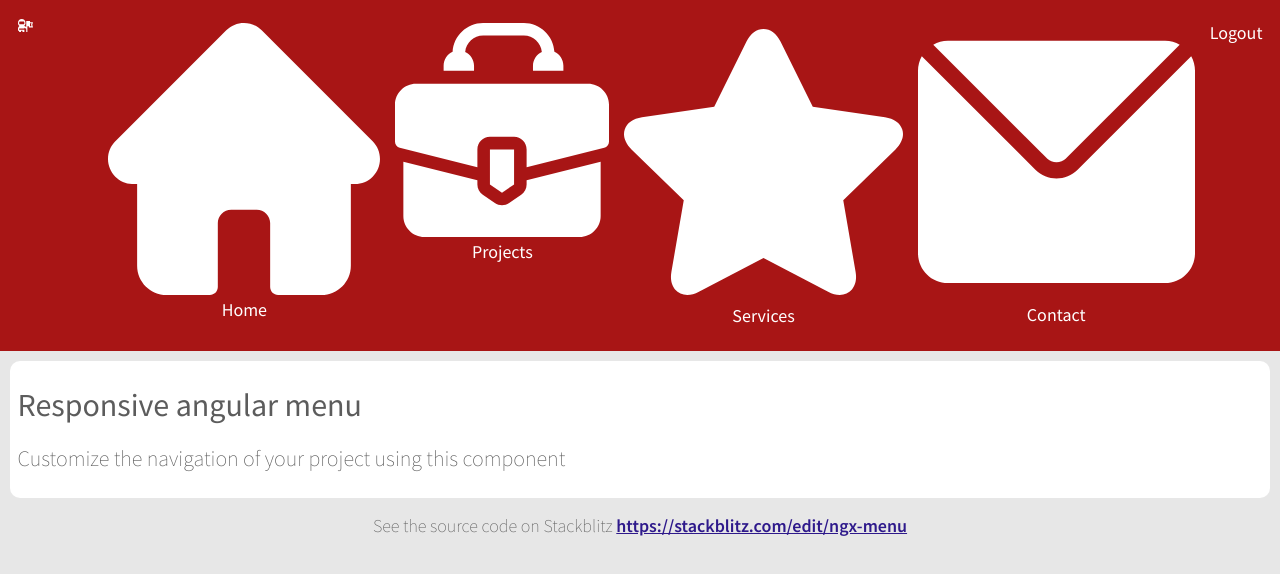
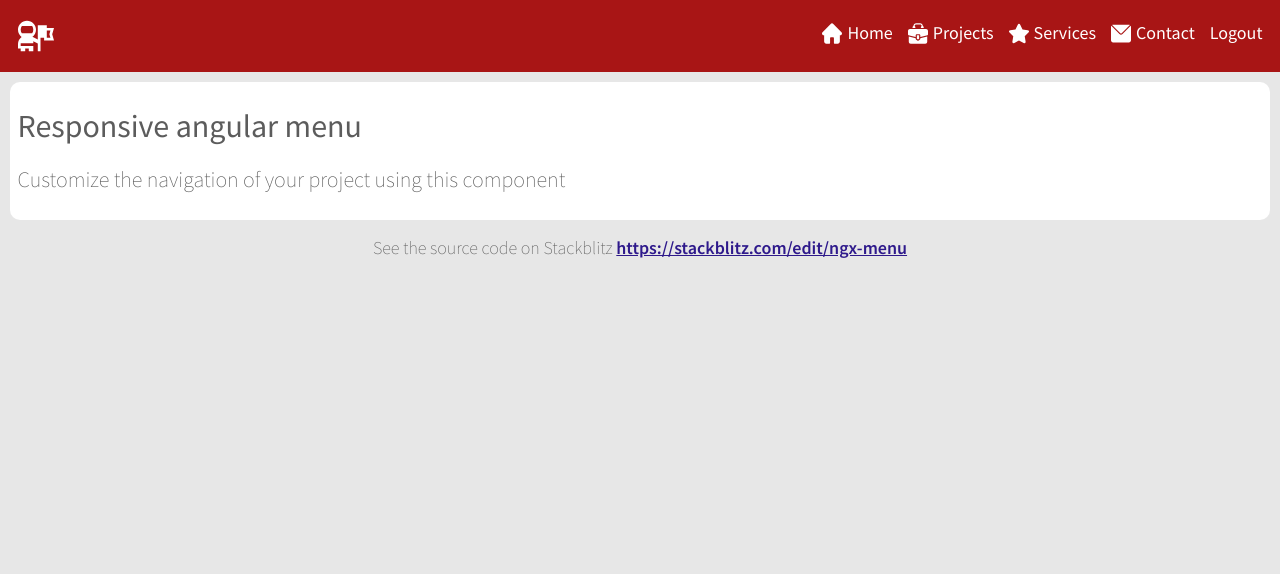
Before and after one commit to janynnegomes/ngx-menu, an Angular app: page / in a window 1280 px wide. Shown: the top 574 px of the page. Built offline with nearby package versions, Linux system fonts and the light colour scheme.

Commit message:
1 file modified

```diff
--- a/src/app/shared/ngx-menu/ngx-menu.component.scss
+++ b/src/app/shared/ngx-menu/ngx-menu.component.scss
@@ -67,6 +67,13 @@
     a {
       text-decoration: none;
       color: #fff;
+      display: flex;
+      align-content: center;
+
+      img {
+        width: 2rem;
+        padding-right: 0.5rem;
+      }
     }
   }
 }
```
